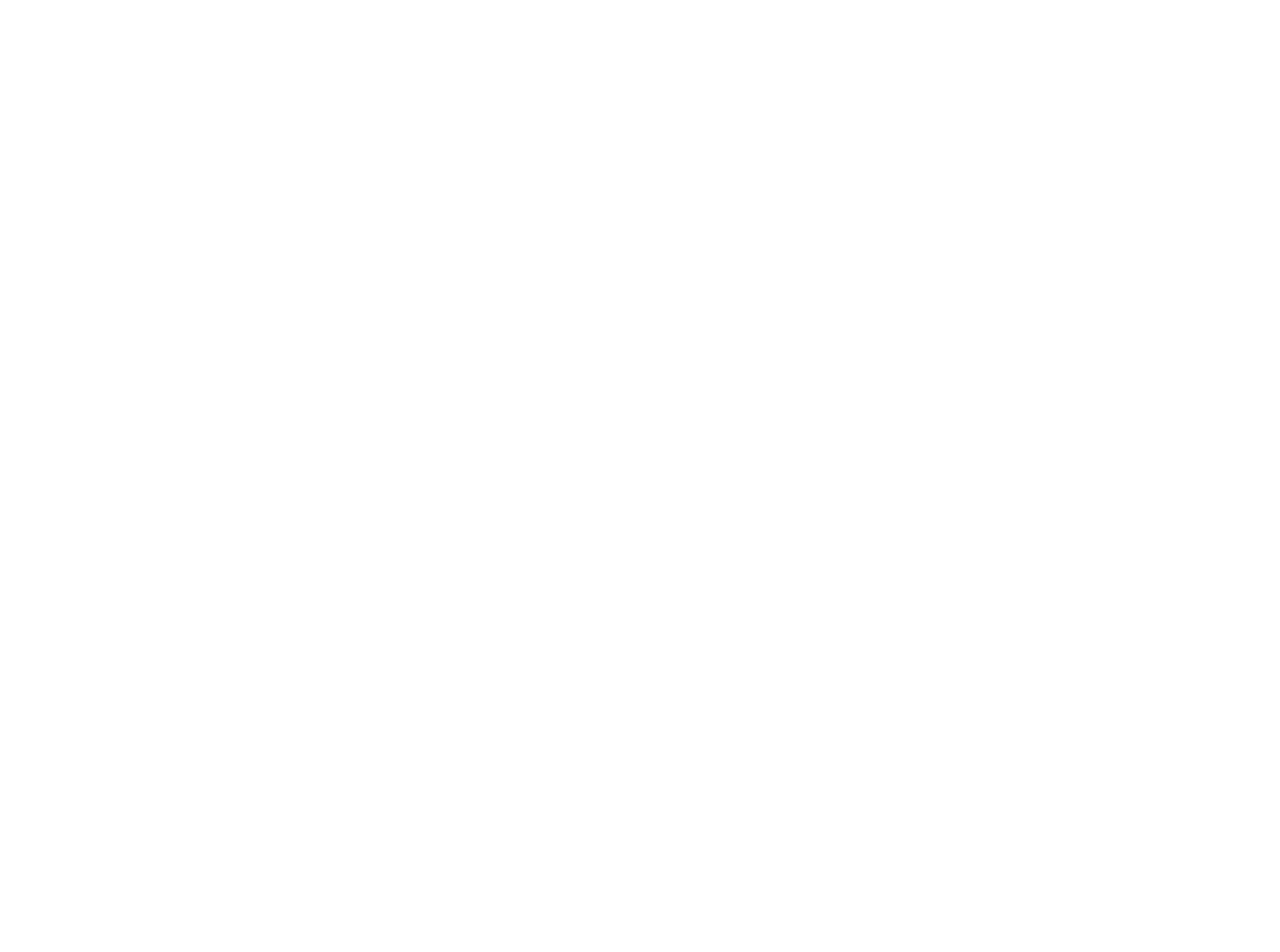
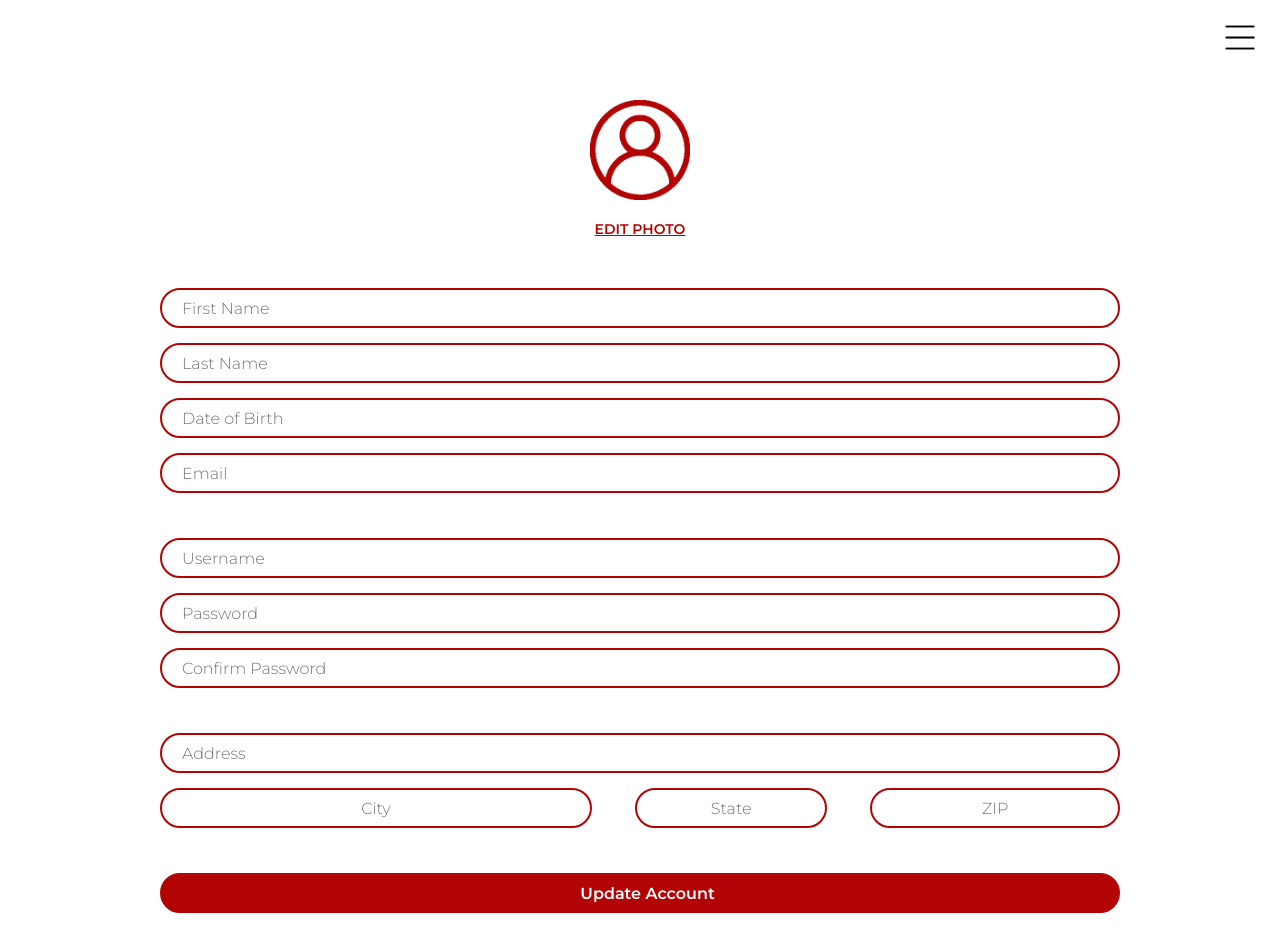
Before and after one commit to taylorrackley/TableTop, a React (Create React App) app: page /profile/edit in a window 1280 px wide. Shown: the top 952 px of the page. Before the commit the page ends 800 px from the top, so only its background shows below. Built offline with nearby package versions, Linux system fonts and the light colour scheme.

Commit message:
Added edit profile page

```diff
--- a/src/App.js
+++ /dev/null
@@ -1,46 +0,0 @@
-import React from 'react';
-import './App.css';
-import {BrowserRouter as Router, Switch, Route} from 'react-router-dom';
-import ViewTab from './components/viewTab/viewTab';
-import Login from './components/login/login';
-import NFCReader from './components/nfcReader/nfcReader';
-
-class App extends React.Component {
-    constructor(props) {
-        super(props);
-        this.state = {
-            isAuthenticated: false,
-            nfcCodeSubmitted: false,
-            nfcTabCode: null
-        };
-    }
-
-    userLogin = (value) => {
-      // User is authenticated
-      this.setState({isAuthenticated: value});
-    }
-
-    viewCurrentTab = (code) => {
-        this.setState({nfcTabCode: code});
-        this.setState({nfcCodeSubmitted: true});
-    }
-
-    payCurrentTab = () => {
-
-    }
-
-    render() {
-        //var userView = this.state.isAuthenticated ? <HomePage /> : <LoginHandler userLogin={this.userLogin} />;
-        var getTabID = this.state.nfcCodeSubmitted ? <ViewTab isAuthenticated={this.state.isAuthenticated} /> : <NFCReader viewTab={this.viewCurrentTab} />;
-
-        return (
-            <Router>
-                <Route path='/' exact component={NFCReader} />
-                <Route path='/login' exact component={Login} />
-            </Router>
-        );
-    }
-
-}
-
-export default App;
--- a/src/components/login/login.css
+++ b/src/components/login/login.css
@@ -1,4 +1,4 @@
-#loginView {
+#loginContainer {
     width: 100vw;
     height: 100vh;
     text-align: center;
@@ -21,7 +21,7 @@
     margin: 0 auto;
 }
 
-.input-field {
+.loginInputField {
     width: 100%;
     height: 40px;
     box-sizing: border-box;
--- a/src/components/login/login.jsx
+++ b/src/components/login/login.jsx
@@ -29,12 +29,12 @@
 
     render() {
         return (
-            <div id="loginView" className="gradient">
+            <div id="loginContainer" className="gradient">
                 <img id="loginLogo" src={logo} alt="Logo" />
                 <form onSubmit={this.handleSubmit} id="loginForm">
                     <div id="loginFormWrapper">
-                        <input id="username" name="username" className="input-field" type="text" onChange={this.handleChange} placeholder="Username" />
-                        <input id="password" name="password" className="input-field" type="password" onChange={this.handleChange} placeholder="Password" />
+                        <input id="username" name="username" className="loginInputField" type="text" onChange={this.handleChange} placeholder="Username" />
+                        <input id="password" name="password" className="loginInputField" type="password" onChange={this.handleChange} placeholder="Password" />
                         <button id="loginBtn">Login</button>
                     </div>
                 </form>
--- a/src/components/nfcReader/nfcReader.jsx
+++ b/src/components/nfcReader/nfcReader.jsx
@@ -1,18 +1,9 @@
 import React, { Component } from 'react';
 import './nfcReader.css';
-import Navbar from '../navbar/navbar'
+import Navbar from '../navbar/navbar';
+import { Link } from 'react-router-dom';
 
 class NFCReader extends Component {
-    constructor(props) {
-        super(props);
-        this.state = {
-
-        }
-    }
-
-    viewTab = () => {
-        this.props.viewTab();
-    }
 
     render() {
         return (
@@ -20,7 +11,7 @@
                 <Navbar insertedText="" />
                 <div id="viewTab">
                     <p>NFC Reader</p>
-                    <button onClick={this.viewTab}>View Tab</button>
+                    <Link to='/tab/view'><button>View Tab</button></Link>
                 </div>
             </div>
         );
--- /dev/null
+++ b/src/components/profile/editProfile/editProfile.css
@@ -0,0 +1,82 @@
+#editProfileContainer {
+    position: absolute;
+    width: 100vw;
+    height: 100vh;
+    background-color: #FFF;
+}
+
+#editProfileWrapper {
+    width: 75%;
+    margin: 0 auto;
+    margin-top: 100px;
+    text-align: center;
+}
+
+#editProfileImage {
+    display: block;
+    width: 100px;
+    height: 100px;
+    margin: 0 auto;
+}
+
+#editProfleImageText {
+    margin-top: 20px;
+    text-transform: uppercase;
+    text-decoration: underline;
+    color: #B20404;
+    font-size: 14px;
+    font-weight: 600;
+}
+
+#editProfileForm {
+    margin-top: 50px;
+    color: #000;
+}
+
+.editProfileInputSection {
+    margin-bottom: 30px;
+}
+
+.editProfileInputField {
+    width: 100%;
+    height: 40px;
+    box-sizing: border-box;
+    margin-bottom: 15px;
+    background-color: #FFF;
+    border: 2px solid #B20404;
+    border-radius: 20px;
+    padding: 5px;
+    padding-left: 20px;
+    text-align: left;
+    font-size: 16px;
+    font-weight: 100;
+}
+
+.editProfileInputLeft {
+    float: left;
+    width: 45%;
+    padding: 0px;
+    text-align: center;
+}
+
+.editProfileInputCenter {
+    display: inline-block;
+    width: 20%;
+    padding: 0px;
+    text-align: center;
+}
+
+.editProfileInputRight {
+    float: right;
+    width: 26%;
+    padding: 0px;
+    text-align: center;
+}
+
+.editProfileSubmit {
+    background-color: #B20404;
+    color: #FFF;
+    text-align: center;
+    font-weight: 600;
+    margin-bottom: 75px;
+}
--- /dev/null
+++ b/src/components/profile/editProfile/editProfile.jsx
@@ -0,0 +1,75 @@
+import React, { Component } from 'react';
+import './editProfile.css';
+import profileImage from '../../../img/profile_image_red_icon.png';
+
+import Navbar from '../../navbar/navbar';
+
+import { Link } from 'react-router-dom';
+
+class EditProfile extends Component {
+
+    constructor(props) {
+        super(props);
+        this.state = {
+            firstName: '',
+            LastName: '',
+            dob: '',
+            email: '',
+            username: '',
+            password: '',
+            confirmPassword: '',
+            address: '',
+            city: '',
+            state: '',
+            zip: ''
+        };
+    }
+
+    handleChange = (e) => {
+        this.setState({
+            [e.target.name]: e.target.value
+        });
+    }
+
+    handleSubmit = (e) => {
+        e.preventDefault();
+        this.props.userLogin(this.state);
+        // this.props.userLogin(this.state.username, this.state.password);
+    }
+
+    render() {
+        return (
+            <div id="editProfileContainer">
+                <Navbar insertedText="" />
+                <div id="editProfileWrapper">
+                    <img id="editProfileImage" src={profileImage} alt="Profile" />
+                    <p id="editProfleImageText">Edit Photo</p>
+                    <form onSubmit={this.handleSubmit} id="editProfileForm">
+                        <div className="editProfileInputSection">
+                            <input name="firstName" className="editProfileInputField" type="text" onChange={this.handleChange} placeholder="First Name" />
+                            <input name="lastName" className="editProfileInputField" type="text" onChange={this.handleChange} placeholder="Last Name" />
+                            <input name="dob" className="editProfileInputField" type="text" onChange={this.handleChange} placeholder="Date of Birth" />
+                            <input name="email" className="editProfileInputField" type="email" onChange={this.handleChange} placeholder="Email" />
+                        </div>
+                        <div className="editProfileInputSection">
+                            <input name="username" className="editProfileInputField" type="text" onChange={this.handleChange} placeholder="Username" />
+                            <input name="password" className="editProfileInputField" type="password" onChange={this.handleChange} placeholder="Password" />
+                            <input name="confirmPassword" className="editProfileInputField" type="password" onChange={this.handleChange} placeholder="Confirm Password" />
+                        </div>
+                        <div className="editProfileInputSection">
+                            <input name="address" className="editProfileInputField" type="text" onChange={this.handleChange} placeholder="Address" />
+                            <input name="city" className="editProfileInputField editProfileInputLeft" type="text" onChange={this.handleChange} placeholder="City" />
+                            <input name="state" className="editProfileInputField editProfileInputCenter" type="text" onChange={this.handleChange} placeholder="State" />
+                            <input name="zip" className="editProfileInputField editProfileInputRight" type="text" onChange={this.handleChange} placeholder="ZIP" />
+                        </div>
+                        <button className="editProfileInputField editProfileSubmit">Update Account</button>
+                    </form>
+                </div>
+            </div>
+        );
+    }
+
+}
+
+
+export default EditProfile;
--- a/src/components/profile/profile.jsx
+++ b/src/components/profile/profile.jsx
@@ -2,6 +2,7 @@
 import './profile.css';
 import profileImage from '../../img/profile_image_icon.png';
 import closeIcon from '../../img/close_icon.png';
+import { Link } from 'react-router-dom';
 
 class Profile extends Component {
     constructor(props) {
@@ -24,7 +25,7 @@
                 <img id="close-profile-view" src={closeIcon} onClick={this.closeProfileView} alt="Close Profile View" />
                 <img id="profile-image" src={profileImage} alt="Profile" />
                 <p id="profile-view-username" className="profile-top-text" >{this.props.username}</p>
-                <p id="profile-view-edit-user-btn" className="profile-top-text">Edit Profile</p>
+                <Link to="/profile/edit"><p id="profile-view-edit-user-btn" className="profile-top-text">Edit Profile</p></Link>
             </div>
         );
     }
--- a/src/index.js
+++ b/src/index.js
@@ -1,10 +1,15 @@
 import React from 'react';
 import ReactDOM from 'react-dom';
 import './index.css';
-import App from './App';
+
+import NFCReader from './components/nfcReader/nfcReader';
 import Login from './components/login/login';
+import ViewTab from './components/viewTab/viewTab';
+import EditProfile from './components/profile/editProfile/editProfile';
+
 import {BrowserRouter as Router, Switch, Route} from 'react-router-dom';
 import * as serviceWorker from './serviceWorker';
+
 import { createStore, applyMiddleware } from 'redux';
 import rootReducer from './store/reducers/rootReducer'
 import { Provider } from 'react-redux';
@@ -15,8 +20,12 @@
 const routing = (
     <Provider store={store}>
         <Router>
-            <Route path='/' exact component={App} />
-            <Route path='/login' exact component={Login} />
+            <Switch>
+                <Route path='/' exact component={NFCReader} />
+                <Route path='/login' exact component={Login} />
+                <Route path='/tab/view' exact component={ViewTab} />
+                <Route path='/profile/edit' exact component={EditProfile} />
+            </Switch>
         </Router>
     </Provider>
 );
```
Also changed, not shown: src/components/viewTab/viewTabNextViewBtn/viewTabNextViewBtn.jsx (+0 -19 lines), src/img/profile_image_icon.png, src/img/profile_image_red_icon.png (added).
